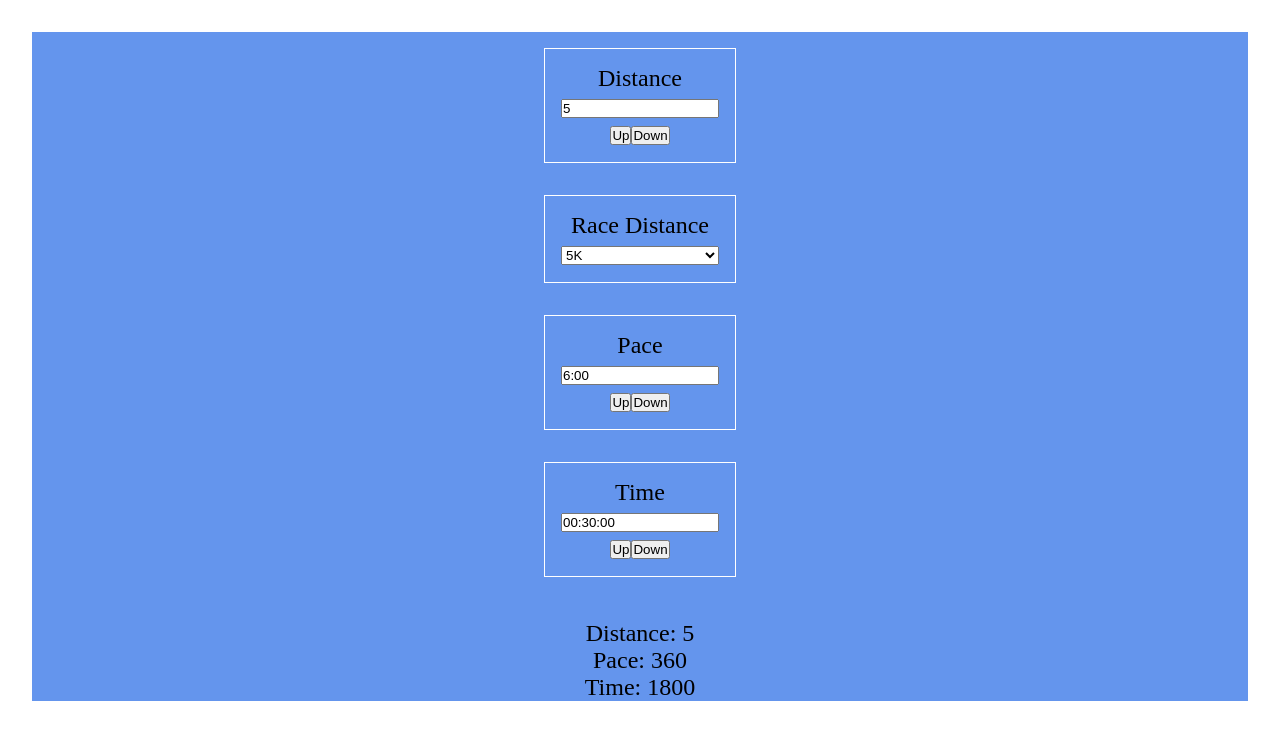
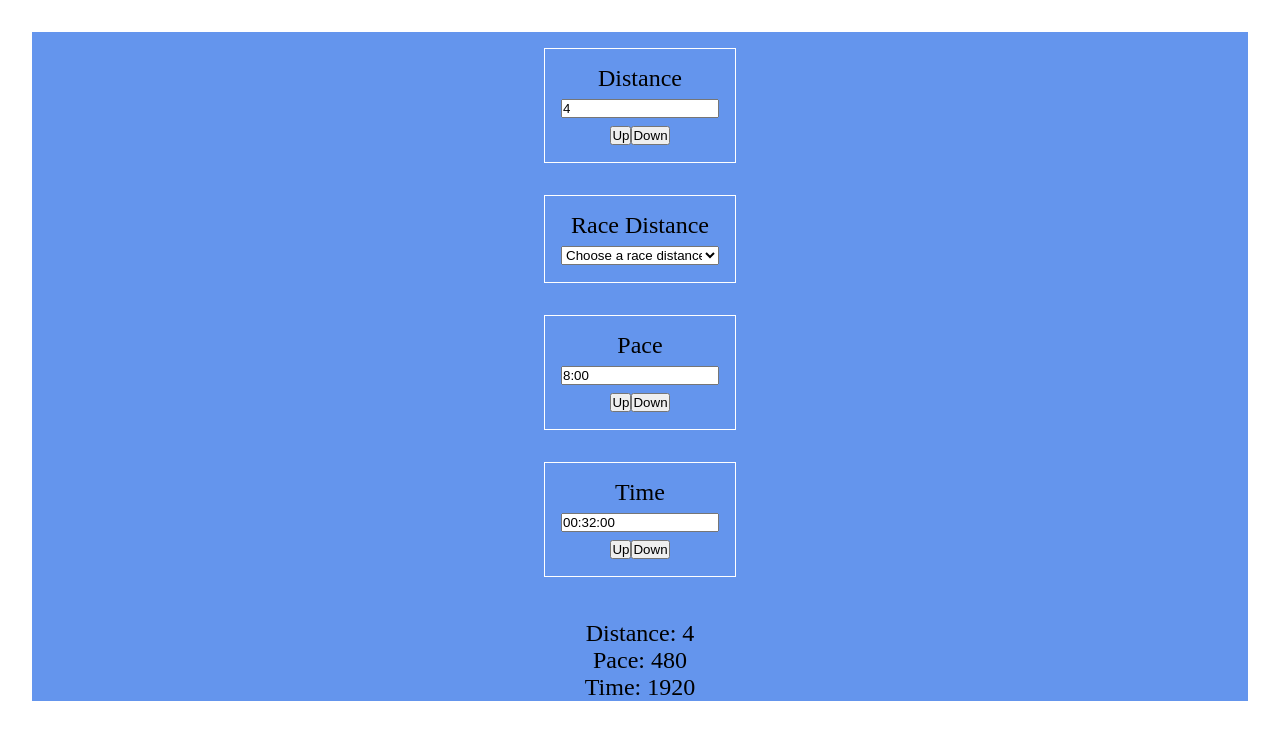
Before and after one commit to sophocles99/pace, a React (Vite) app: page / in a window 1280 px wide. Shown: the top 740 px of the page. Built offline with nearby package versions, Linux system fonts and the light colour scheme.

Commit message:
complete logic on updating other values and add rounding

```diff
--- a/src/App.tsx
+++ b/src/App.tsx
@@ -5,11 +5,12 @@ import Distance from "./components/Distance";
 import DistanceSelect from "./components/DistanceSelect";
 import Time from "./components/Time";
 import Pace from "./components/Pace";
+import round from "./utils/round";
 
 export default function App() {
-  const [distance, setDistance] = useState(5); // Distance in km
-  const [pace, setPace] = useState(360); // Pace in seconds per km
-  const [time, setTime] = useState(1800); // Time in seconds
+  const [distance, setDistance] = useState(4); // Distance in km
+  const [pace, setPace] = useState(480); // Pace in seconds per km
+  const [time, setTime] = useState(1920); // Time in seconds
   const setRecentlyChanged = useState(["distance", "pace"])[1];
 
   const setFunctions: Record<string, Dispatch<React.SetStateAction<number>>> = {
@@ -19,22 +20,35 @@ export default function App() {
   };
 
   function changeValue(valueType: string, newValue: number) {
-    console.log("valueType: ", valueType);
     setFunctions[valueType](newValue);
     setRecentlyChanged((currentRecentlyChanged) => {
-
       const newRecentlyChanged = [...currentRecentlyChanged];
       if (newRecentlyChanged[0] !== valueType) {
         newRecentlyChanged[1] = newRecentlyChanged[0];
         newRecentlyChanged[0] = valueType;
       }
-      console.log(newRecentlyChanged);
 
-      if ((valueType === "distance")) {
+      if (valueType === "distance") {
         if (newRecentlyChanged[1] === "pace") {
-          setTime(newValue * pace);
+          setTime(round(newValue * pace, 1));
         } else {
-          setPace(time / newValue);
+          setPace(round(time / newValue, 1));
+        }
+      }
+
+      if (valueType === "pace") {
+        if (newRecentlyChanged[1] === "distance") {
+          setTime(round(distance * newValue, 1));
+        } else {
+          setDistance(round(time / newValue, 2));
+        }
+      }
+
+      if (valueType === "time") {
+        if (newRecentlyChanged[1] === "distance") {
+          setPace(round(newValue / distance, 1));
+        } else {
+          setDistance(round(newValue / pace, 2));
         }
       }
 
--- a/src/components/Distance.tsx
+++ b/src/components/Distance.tsx
@@ -1,4 +1,5 @@
 import { ChangeEvent, useEffect, useState } from "react";
+import round from "../utils/round";
 
 type DistanceProps = {
   distance: number;
@@ -17,14 +18,17 @@ export default function DistanceInput({
 
   function handleChange(event: ChangeEvent<HTMLInputElement>) {
     const newValue = event.target.value;
-    console.log("handleChange", newValue)
+    console.log("handleChange", newValue);
     setNewDistance(newValue);
-    changeValue("distance", Math.round(Number(newValue) * 1000) / 1000);
+    changeValue("distance", Number(newValue));
   }
 
   function handleClick(increment: number) {
     return function () {
-      changeValue("distance", Math.round((distance + increment) * 1000) / 1000);
+      changeValue(
+        "distance",
+        round(Math.floor(distance * 10) / 10 + increment, 2)
+      );
     };
   }
 
--- a/src/components/Pace.tsx
+++ b/src/components/Pace.tsx
@@ -1,4 +1,5 @@
 import { ChangeEvent, useEffect, useState } from "react";
+import round from "../utils/round";
 
 type PaceProps = {
   pace: number;
@@ -11,7 +12,7 @@ export default function PaceInput({ pace, changeValue }: PaceProps) {
   useEffect(() => {
     console.log(pace)
     const minutes = Math.floor(pace / 60);
-    const seconds = pace % 60;
+    const seconds = round(pace % 60, 1);
     const paceString = `${minutes}:${String(seconds).padStart(2, "0")}`;
     setNewPace(paceString);
   }, [pace]);
--- /dev/null
+++ b/src/utils/round.ts
@@ -0,0 +1,4 @@
+export default function round (number :number, decimals: number) {
+  const multiplier = 10 ** decimals
+  return Math.round(number * multiplier) / multiplier
+}
```
Also changed, not shown: src/attempted-generic.js (deleted, +0 -36 lines), 1 other file (tests, documents, lock files or other folders).
